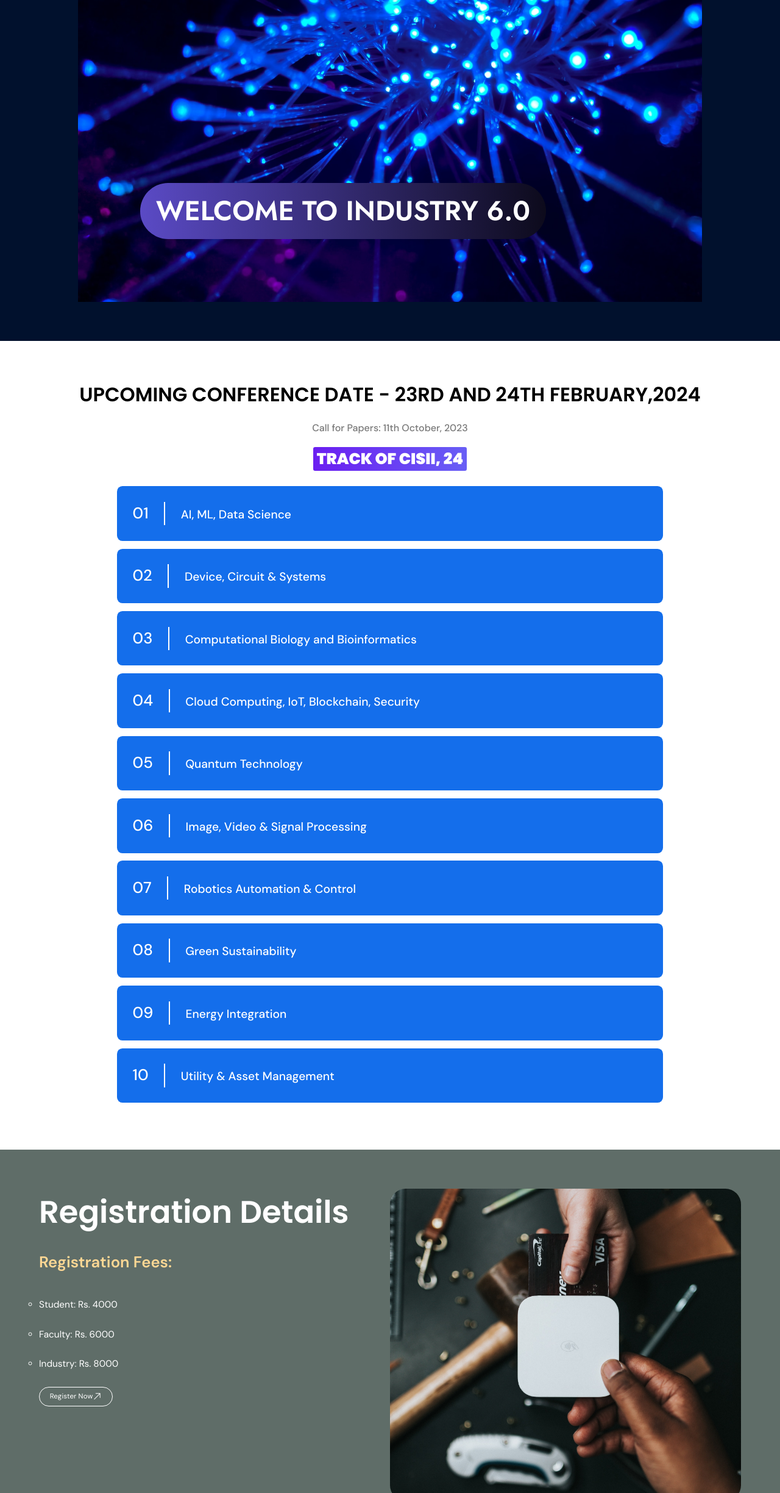
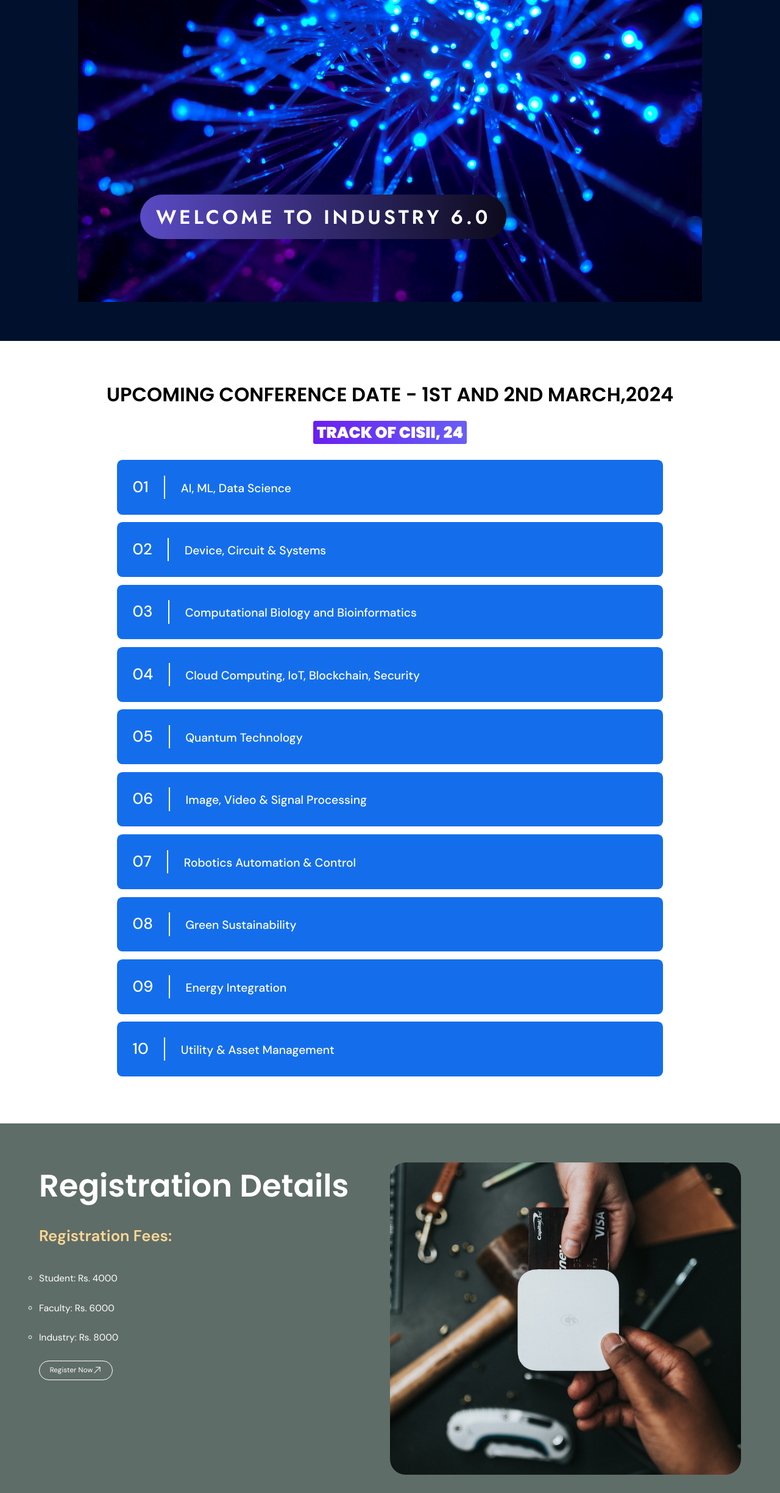
Before and after one commit to flash6083/ConferenceWebsite, a Next.js app: page / in a window 1280 px wide. Shown: the part 670-3118 px from the top of the page at 61% size. Built offline with nearby package versions, Linux system fonts and the light colour scheme.

Commit message:
Updated Conference dates

```diff
--- a/components/conf/conf.module.scss
+++ b/components/conf/conf.module.scss
@@ -46,8 +46,9 @@
             bottom: 20%;
             left: 10%;
             font-family: 'Jost', sans-serif !important;
-            font-size: 3.5vw;
+            font-size: 2.5vw;
             font-weight: 600;
+            letter-spacing: 0.15em;
             text-transform: uppercase;
             color: white;
             z-index: 5;
--- a/components/conf_detail/conf_detail.js
+++ b/components/conf_detail/conf_detail.js
@@ -21,8 +21,8 @@ const ConferenceDetail = () => {
 
     return (
         <div className={styles.conf_detail}>
-            <h1>Upcoming Conference Date - 23rd and 24th February,2024</h1>
-            <h4>Call for Papers: 11th October, 2023</h4>
+            <h1>Upcoming Conference Date - 1st and 2nd March,2024</h1>
+            {/* <h4>Call for Papers: 11th October, 2023</h4> */}
             <h1 className={styles.track_heading}>Track of CISII, 24</h1>
             <div className={styles.track_items}>
                 {tracks_info.map(track => <Track key={track.id} id={track.id} name={track.name} />)}
--- a/components/registration/reg.js
+++ b/components/registration/reg.js
@@ -11,11 +11,17 @@ const Registration = () => {
             <div className={styles.reg_left}>
                 <h1>Registration Details</h1>
                 <h4>Registration Fees:</h4>
-                <ul>
-                    <li>Student: Rs. 4000</li>
-                    <li>Faculty: Rs. 6000</li>
-                    <li>Industry: Rs. 8000</li>
-                </ul>
+                <div className={styles.reg_table}>
+                    <div className={styles.tab_col}>
+                        <h3></h3>
+                        <ul>
+                            <li>Student: Rs. 4000</li>
+                            <li>Faculty: Rs. 6000</li>
+                            <li>Industry: Rs. 8000</li>
+                        </ul>
+                    </div>
+                </div>
+
                 <div className={styles.reg_btn}>
                     <span>Register Now</span>
                     <HiArrowUpRight size={15} />
--- a/components/registration/reg.module.scss
+++ b/components/registration/reg.module.scss
@@ -25,6 +25,7 @@
             margin-bottom: 3vw;
         }
 
+        .reg_table {
             ul {
                 list-style-type: circle;
                 margin-bottom: 2vw;
@@ -35,6 +36,9 @@
                     margin-bottom: 2vw;
                 }
             }
+        }
+
+
 
         .reg_btn {
             font-size: 0.9vw;
```
Lines whose indentation alone changed are shown as unchanged.
